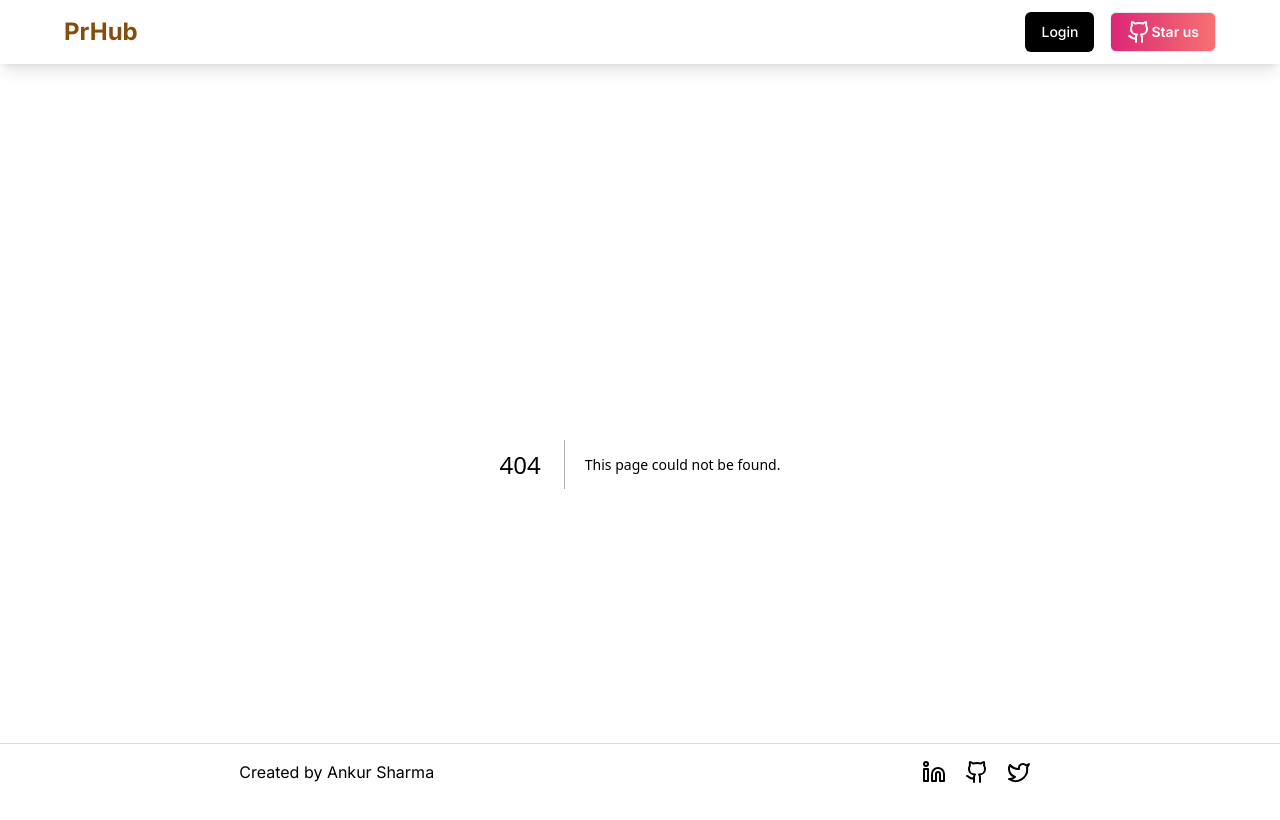
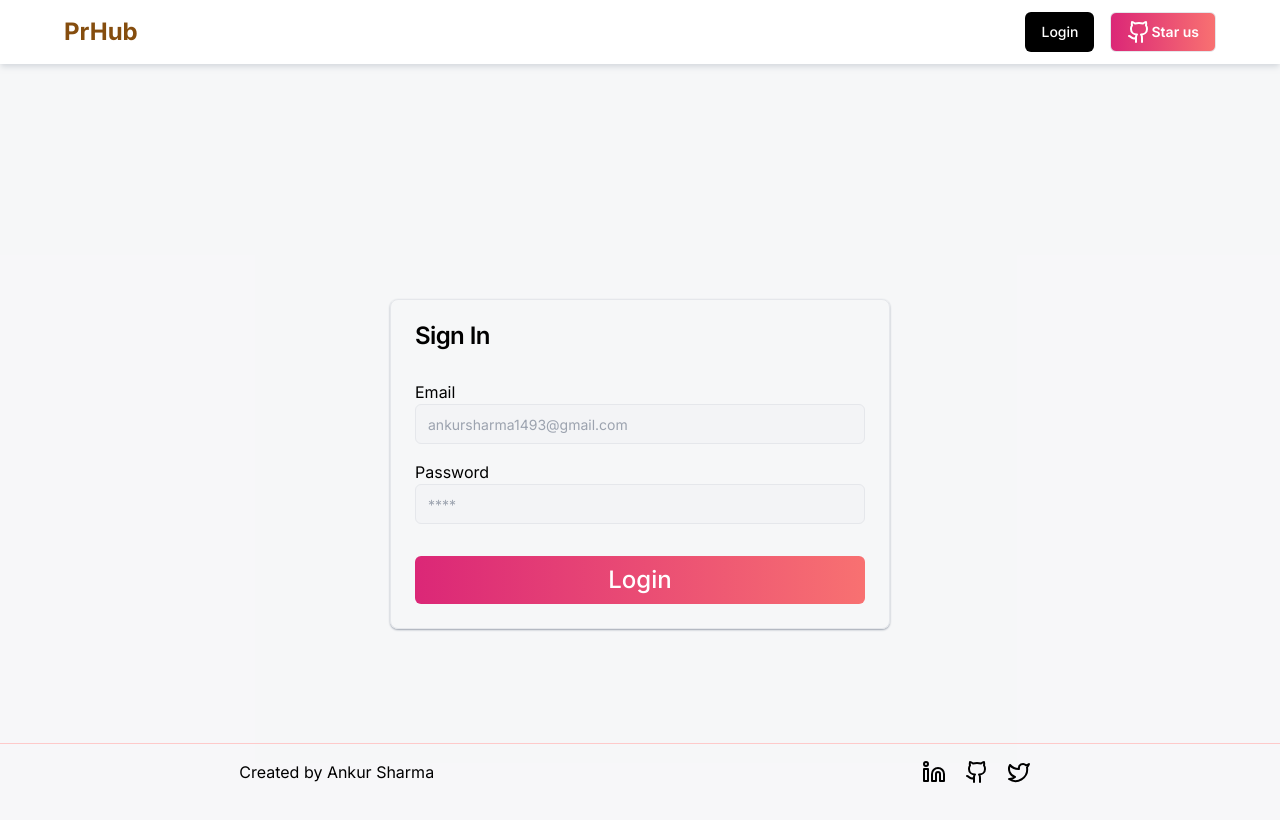
Before and after one commit to Ankur1493/pr_hub, a Next.js app: page /signin in a window 1280 px wide. Before the commit this address had no page. Shown: the top 820 px of the page. Built offline with nearby package versions, Linux system fonts and the light colour scheme.

Commit message:
signin page layout

```diff
--- a/app/(marketing)/page.tsx
+++ b/app/(marketing)/page.tsx
@@ -5,7 +5,7 @@ import { Award } from "lucide-react"
 export default function() {
 
   return (
-    <div className="w-screen h-full flex flex-col justify-center items-center bg-gray-100 bg-opacity-70">
+    <div className="w-screen h-full flex flex-col justify-center items-center">
       <div className="flex items-center justify-center p-3 px-4 bg-orange-200 border-red-950 border rounded-[50px] text-[24px] font-semibold mb-10">
         <div className="pr-1" ><Award size={30} /></div>
         <h1 className="text-red-950">
--- a/app/layout.tsx
+++ b/app/layout.tsx
@@ -25,7 +25,9 @@ export default function RootLayout({
         )}
       >
         <Navbar />
-        {children}
+        <div className="h-screen bg-gray-100 bg-opacity-70">
+          {children}
+        </div>
         <Footer />
       </body>
     </html>
--- /dev/null
+++ b/app/signin/page.tsx
@@ -0,0 +1,7 @@
+import Signin from "@/components/Signin"
+
+export default function SignIn() {
+  return (
+    <Signin />
+  )
+}
--- a/components/Footer.tsx
+++ b/components/Footer.tsx
@@ -7,9 +7,9 @@ export default function Footer() {
         Created by <a href="https://github.com/ankur1493">Ankur Sharma</a>
       </div>
       <div className="flex w-[10%] justify-around">
-        <a href="https://linkedin.com/in/ankursharma14"><Linkedin color="black" /></a>
-        <a href="https://github.com/ankur1493"><Github color="black" /></a>
-        <a href="https://twitter.com/ankursharma1493"><Twitter color="black" /></a>
+        <a href="https://linkedin.com/in/ankursharma14" target="_blank"><Linkedin color="black" /></a>
+        <a href="https://github.com/ankur1493" target="_blank"><Github color="black" /></a>
+        <a href="https://twitter.com/ankursharma1493" target="_blank"><Twitter color="black" /></a>
       </div>
     </div>
   )
--- a/components/Navbar.tsx
+++ b/components/Navbar.tsx
@@ -4,7 +4,7 @@ import { Github } from "lucide-react"
 
 export default function Navbar() {
   return (
-    <div className="h-16 px-16 flex justify-between items-center shadow-lg">
+    <div className="h-16 px-16 flex justify-between items-center shadow-md shadow-gray-400">
       <div className="text-2xl font-bold text-yellow-800">
         PrHub
       </div>
--- /dev/null
+++ b/components/Signin.tsx
@@ -0,0 +1,41 @@
+"use client"
+
+import { Button } from "./ui/button"
+import { Input } from "./ui/input"
+import {
+  Card,
+  CardContent,
+  CardFooter,
+  CardHeader,
+  CardTitle,
+} from "@/components/ui/card"
+
+export default function Signin() {
+
+  const handleSubmit = () => {
+    console.log("submitted")
+  }
+
+  return (
+    <div className="h-screen w-screen flex justify-center items-center">
+      <Card className="w-[500px] shadow-sm shadow-gray-400">
+        < CardHeader >
+          <CardTitle>Sign In</CardTitle>
+        </CardHeader >
+        <CardContent>
+          <div className="py-2">
+            <label>Email</label>
+            <Input className="bg-gray-100 bg-opacity-70" placeholder="ankursharma1493@gmail.com" type="email" />
+          </div>
+          <div className="py-2">
+            <label>Password</label>
+            <Input className="bg-gray-100 bg-opacity-70" placeholder="****" type="password" />
+          </div>
+        </CardContent>
+        <CardFooter>
+          <Button className="w-full bg-gradient-to-r from-pink-600 to-red-400 text-white text-2xl py-6" onClick={handleSubmit}>Login</Button>
+        </CardFooter>
+      </Card >
+    </div >
+  )
+}
--- /dev/null
+++ b/components/ui/card.tsx
@@ -0,0 +1,79 @@
+import * as React from "react"
+
+import { cn } from "@/lib/utils"
+
+const Card = React.forwardRef<
+  HTMLDivElement,
+  React.HTMLAttributes<HTMLDivElement>
+>(({ className, ...props }, ref) => (
+  <div
+    ref={ref}
+    className={cn(
+      "rounded-lg border bg-card text-card-foreground shadow-sm",
+      className
+    )}
+    {...props}
+  />
+))
+Card.displayName = "Card"
+
+const CardHeader = React.forwardRef<
+  HTMLDivElement,
+  React.HTMLAttributes<HTMLDivElement>
+>(({ className, ...props }, ref) => (
+  <div
+    ref={ref}
+    className={cn("flex flex-col space-y-1.5 p-6", className)}
+    {...props}
+  />
+))
+CardHeader.displayName = "CardHeader"
+
+const CardTitle = React.forwardRef<
+  HTMLParagraphElement,
+  React.HTMLAttributes<HTMLHeadingElement>
+>(({ className, ...props }, ref) => (
+  <h3
+    ref={ref}
+    className={cn(
+      "text-2xl font-semibold leading-none tracking-tight",
+      className
+    )}
+    {...props}
+  />
+))
+CardTitle.displayName = "CardTitle"
+
+const CardDescription = React.forwardRef<
+  HTMLParagraphElement,
+  React.HTMLAttributes<HTMLParagraphElement>
+>(({ className, ...props }, ref) => (
+  <p
+    ref={ref}
+    className={cn("text-sm text-muted-foreground", className)}
+    {...props}
+  />
+))
+CardDescription.displayName = "CardDescription"
+
+const CardContent = React.forwardRef<
+  HTMLDivElement,
+  React.HTMLAttributes<HTMLDivElement>
+>(({ className, ...props }, ref) => (
+  <div ref={ref} className={cn("p-6 pt-0", className)} {...props} />
+))
+CardContent.displayName = "CardContent"
+
+const CardFooter = React.forwardRef<
+  HTMLDivElement,
+  React.HTMLAttributes<HTMLDivElement>
+>(({ className, ...props }, ref) => (
+  <div
+    ref={ref}
+    className={cn("flex items-center p-6 pt-0", className)}
+    {...props}
+  />
+))
+CardFooter.displayName = "CardFooter"
+
+export { Card, CardHeader, CardFooter, CardTitle, CardDescription, CardContent }
--- /dev/null
+++ b/components/ui/input.tsx
@@ -0,0 +1,25 @@
+import * as React from "react"
+
+import { cn } from "@/lib/utils"
+
+export interface InputProps
+  extends React.InputHTMLAttributes<HTMLInputElement> {}
+
+const Input = React.forwardRef<HTMLInputElement, InputProps>(
+  ({ className, type, ...props }, ref) => {
+    return (
+      <input
+        type={type}
+        className={cn(
+          "flex h-10 w-full rounded-md border border-input bg-background px-3 py-2 text-sm ring-offset-background file:border-0 file:bg-transparent file:text-sm file:font-medium placeholder:text-muted-foreground focus-visible:outline-none focus-visible:ring-2 focus-visible:ring-ring focus-visible:ring-offset-2 disabled:cursor-not-allowed disabled:opacity-50",
+          className
+        )}
+        ref={ref}
+        {...props}
+      />
+    )
+  }
+)
+Input.displayName = "Input"
+
+export { Input }
```
